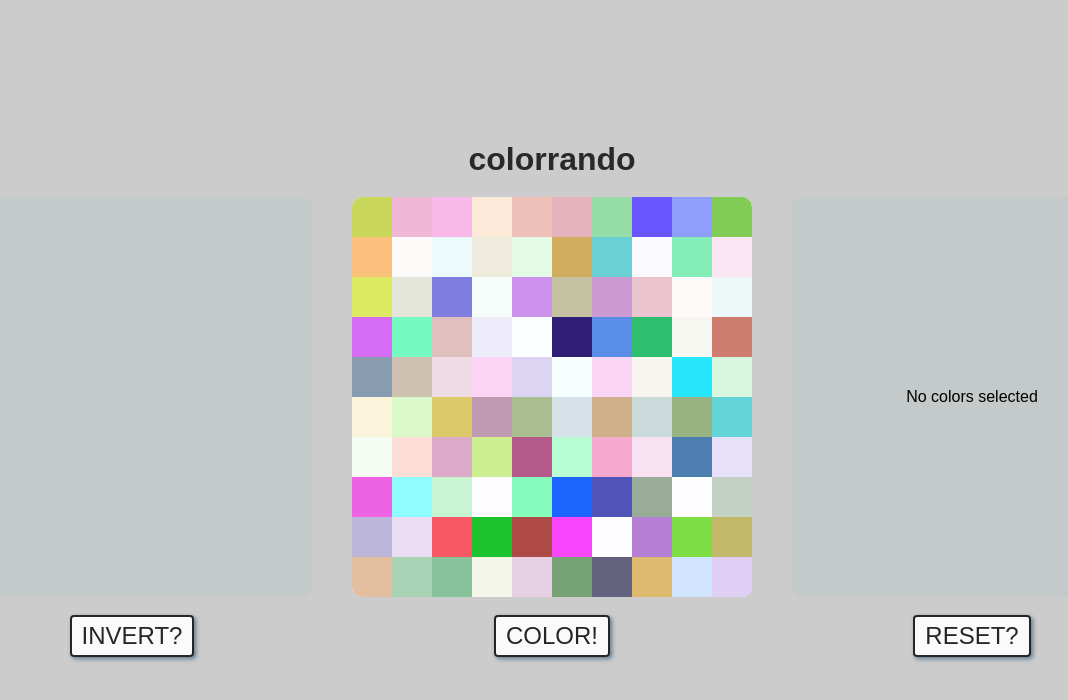
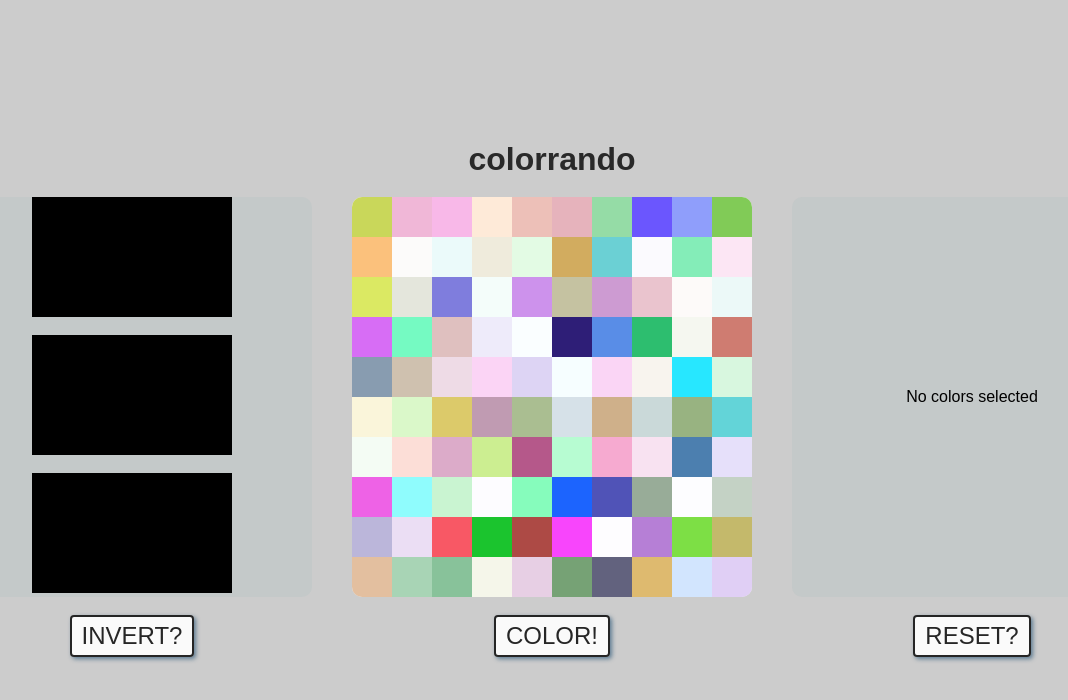
Before and after one commit to galustoff/colorrando, a Vue app: page / in a window 1280 px wide. Shown: the top 700 px of the page, without its empty margins (88-1156 px from the left). Built offline with nearby package versions, Linux system fonts and the light colour scheme.

Commit message:
make AppSketches primary structure

```diff
--- a/src/components/AppSketches/AppSketches.vue
+++ b/src/components/AppSketches/AppSketches.vue
@@ -1,12 +1,13 @@
 <template>
   <div class="app-sketches__container">
-    <div class="app-sketches__fish"></div>
+    <app-sketches-list></app-sketches-list>
     <app-button :set="buttonSet" @invert-sketches="invertSketches"></app-button>
   </div>
 </template>
 
 <script>
   import AppButton from '../../AppButton.vue'
+  import AppSketchesList from './AppSketchesList.vue'
 
   export default {
     data() {
@@ -18,7 +19,8 @@
       }
     },
     components: {
-      AppButton
+      AppButton,
+      AppSketchesList
     },
     methods: {
       invertSketches() {
@@ -36,11 +38,4 @@
     row-gap: 18px;
     align-items: center;
   }
-
-  .app-sketches__fish {
-    width: 360px;
-    height: 400px;
-    background-color: rgba(0, 124, 124, 0.04);
-    border-radius: 10px;
-  }
 </style>
--- /dev/null
+++ b/src/components/AppSketches/AppSketchesList.vue
@@ -0,0 +1,33 @@
+<template>
+  <ul class="app-sketches__list">
+    <app-sketches-list-item></app-sketches-list-item>
+    <app-sketches-list-item></app-sketches-list-item>
+    <app-sketches-list-item></app-sketches-list-item>
+    <app-sketches-list-item></app-sketches-list-item>
+  </ul>
+</template>
+
+<script>
+  import AppSketchesListItem from './AppSketchesListItem.vue'
+
+  export default {
+    components: {
+      AppSketchesListItem
+    }
+  }
+</script>
+
+<style>
+  .app-sketches__list {
+    width: 360px;
+    height: 400px;
+    background-color: rgba(0, 124, 124, 0.04);
+    border-radius: 10px;
+    list-style: none;
+    display: flex;
+    flex-direction: column;
+    row-gap: 18px;
+    align-items: center;
+    overflow: scroll;
+  }
+</style>
--- /dev/null
+++ b/src/components/AppSketches/AppSketchesListItem.vue
@@ -0,0 +1,18 @@
+<template>
+  <li class="app-sketches__list-item">
+    <slot></slot>
+  </li>
+</template>
+
+<script>
+  export default {}
+</script>
+
+<style>
+  .app-sketches__list-item {
+    width: 200px;
+    height: 120px;
+    flex-shrink: 0;
+    background-color: #000;
+  }
+</style>
```
